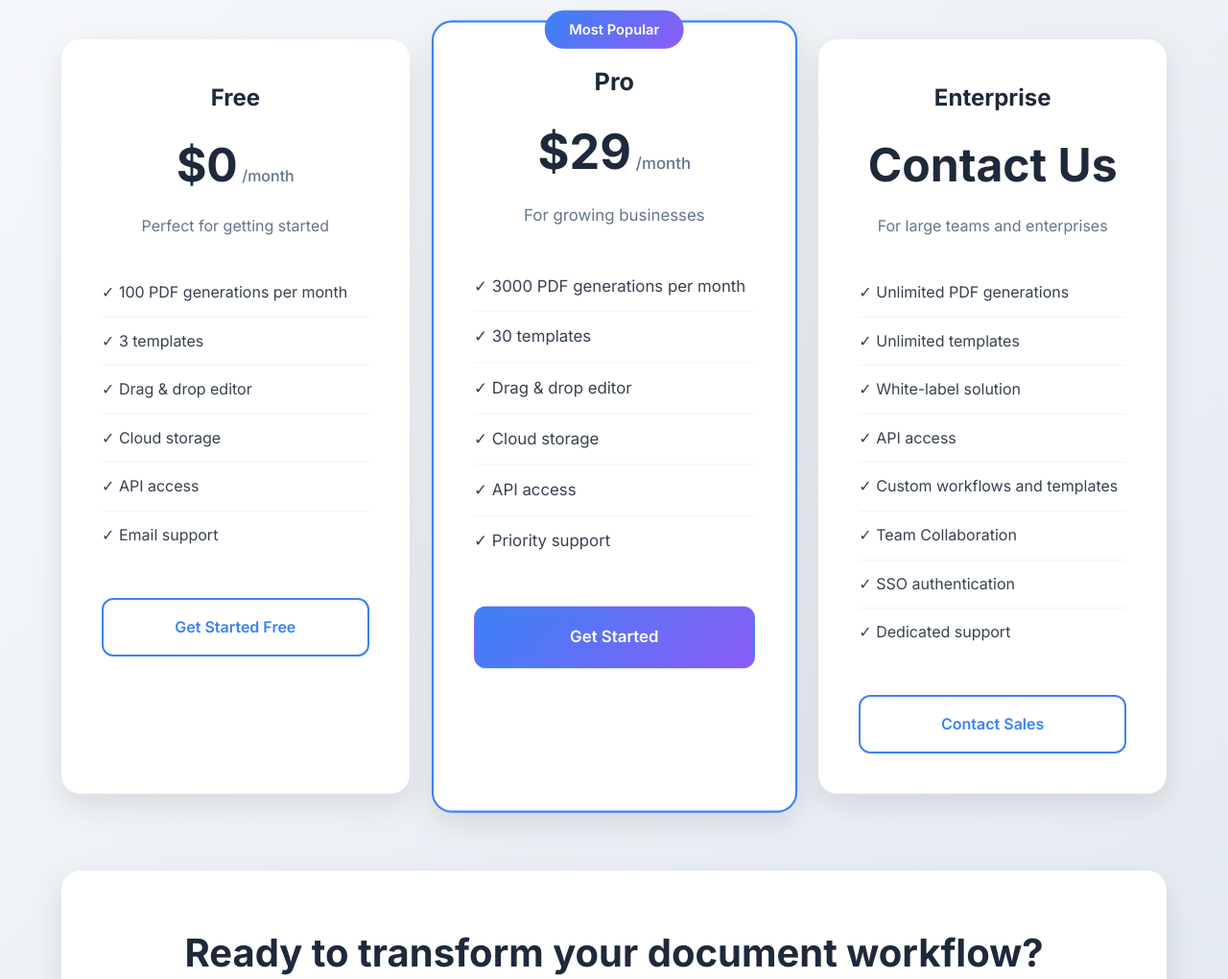
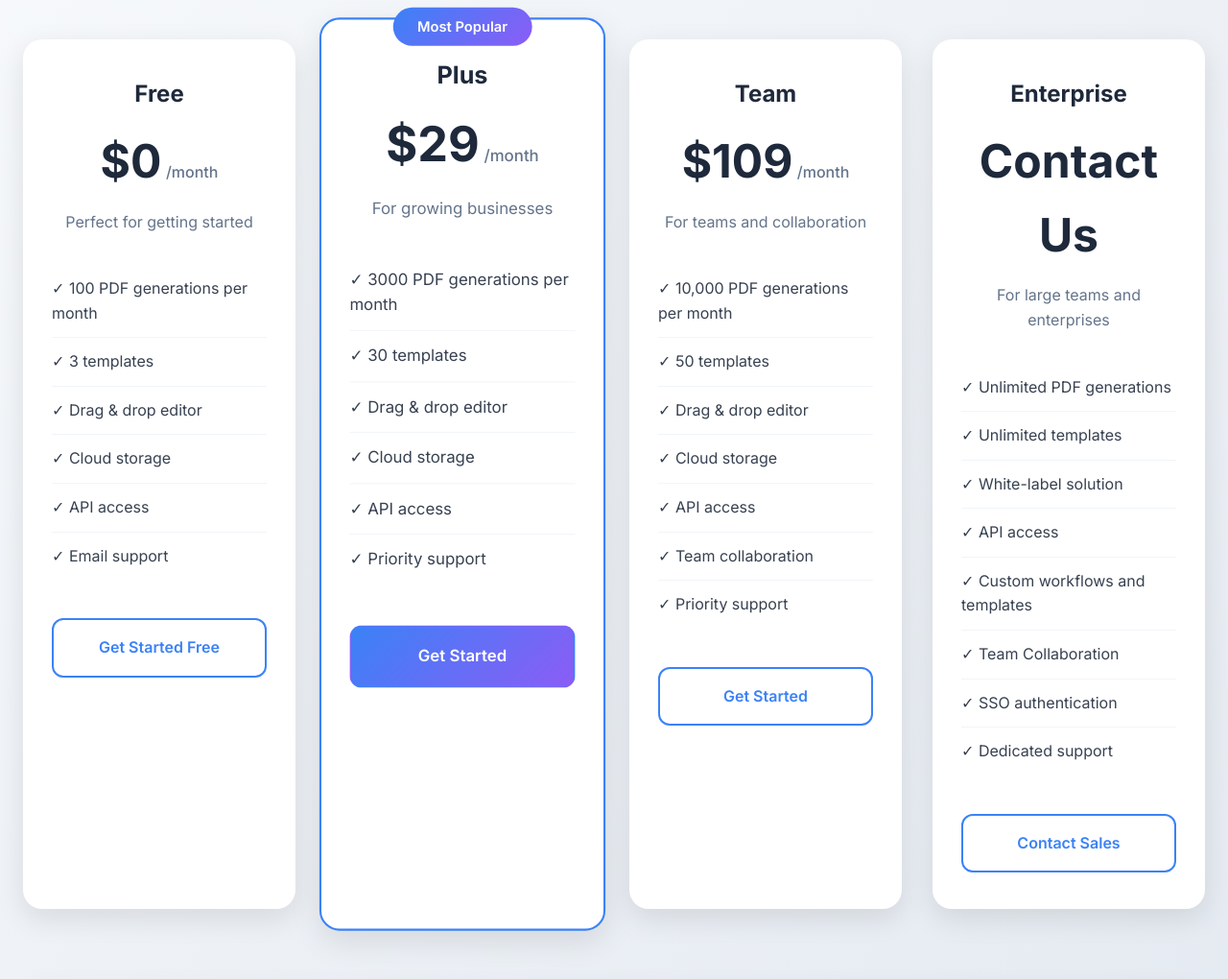
Before and after one commit to pvelleleth/pdf-landing, an Astro site: page / in a window 1280 px wide. Shown: the part 2960-3980 px from the top of the page at 96% size. Built offline with nearby package versions, Linux system fonts and the light colour scheme; Astro itself is replaced by a stand-in of ours; a web font is replaced by a local one.

Commit message:
added team plan

```diff
--- a/src/components/Pricing.astro
+++ b/src/components/Pricing.astro
@@ -45,7 +45,7 @@
       <div class="pricing-card featured">
         <div class="popular-badge">Most Popular</div>
         <div class="plan-header">
-          <h3 class="plan-name">Pro</h3>
+          <h3 class="plan-name">Plus</h3>
           <div class="plan-price">
             <span class="price-amount">$29</span>
             <span class="price-period">/month</span>
@@ -63,6 +63,32 @@
         </ul>
 
         <a href="https://app.curatepdf.com/signup?redirect=%2Fpricing" class="cta-button primary">
+          Get Started
+        </a>
+      </div>
+
+      <!-- Team Plan -->
+      <div class="pricing-card">
+        <div class="plan-header">
+          <h3 class="plan-name">Team</h3>
+          <div class="plan-price">
+            <span class="price-amount">$109</span>
+            <span class="price-period">/month</span>
+          </div>
+          <p class="plan-description">For teams and collaboration</p>
+        </div>
+
+        <ul class="features-list">
+          <li>✓ 10,000 PDF generations per month</li>
+          <li>✓ 50 templates</li>
+          <li>✓ Drag & drop editor</li>
+          <li>✓ Cloud storage</li>
+          <li>✓ API access</li>
+          <li>✓ Team collaboration</li>
+          <li>✓ Priority support</li>
+        </ul>
+
+        <a href="https://app.curatepdf.com/signup?redirect=%2Fpricing" class="cta-button secondary">
           Get Started
         </a>
       </div>
@@ -119,7 +145,7 @@
   }
 
   .container {
-    max-width: 1200px;
+    max-width: 1400px;
     margin: 0 auto;
     padding: 0 24px;
   }
@@ -154,7 +180,7 @@
 
   .pricing-grid {
     display: grid;
-    grid-template-columns: repeat(auto-fit, minmax(320px, 1fr));
+    grid-template-columns: repeat(4, 1fr);
     gap: 32px;
     margin-bottom: 80px;
   }
@@ -162,11 +188,12 @@
   .pricing-card {
     background: white;
     border-radius: 20px;
-    padding: 40px;
+    padding: 36px 28px;
     box-shadow: 0 10px 30px rgba(0, 0, 0, 0.1);
     position: relative;
     transition: all 0.3s ease;
     border: 2px solid transparent;
+    min-width: 0;
   }
 
   .pricing-card:hover {
@@ -378,6 +405,21 @@
     text-decoration: underline;
   }
 
+  @media (max-width: 1024px) and (min-width: 769px) {
+    .container {
+      max-width: 1200px;
+    }
+
+    .pricing-grid {
+      grid-template-columns: repeat(2, 1fr);
+      gap: 28px;
+    }
+
+    .pricing-card {
+      padding: 36px 24px;
+    }
+  }
+
   @media (max-width: 768px) {
     .pricing {
       padding: 80px 0;
@@ -388,6 +430,7 @@
     }
 
     .pricing-grid {
+      grid-template-columns: 1fr;
       gap: 24px;
     }
 
```
